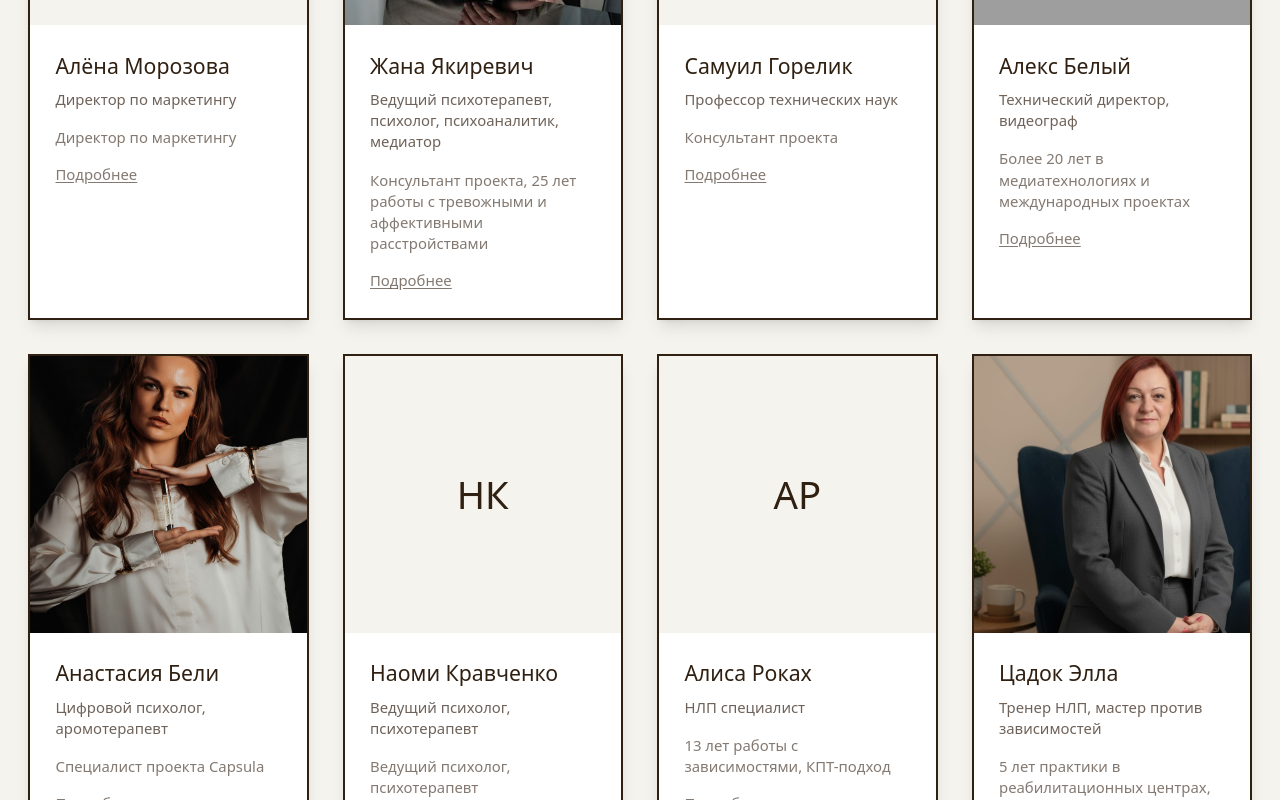
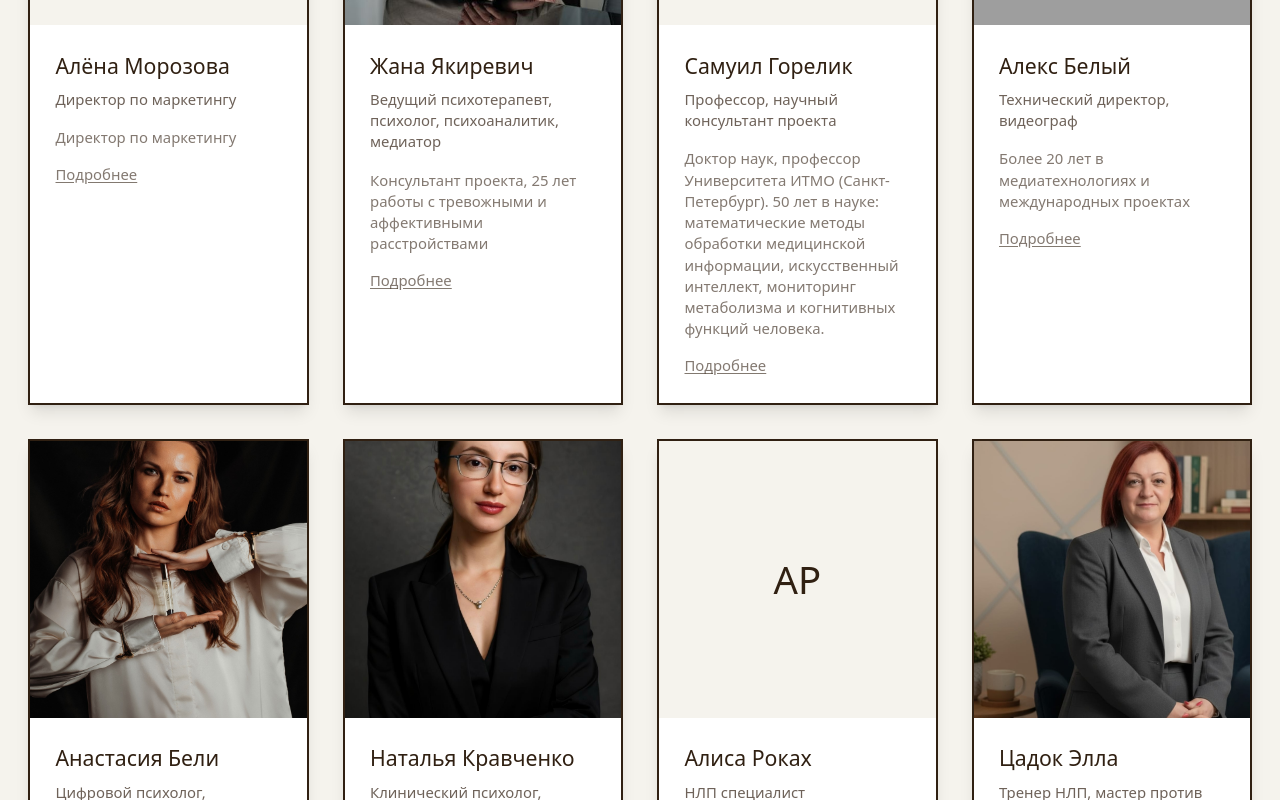
Before and after one commit to charik00/capsula-web, a Next.js app: page / in a window 1280 px wide. Shown: the part 7140-7940 px from the top of the page. Built offline with nearby package versions, Linux system fonts and the light colour scheme; grey boxes are pictures that could not be loaded.

Commit message:
update: specialists info

```diff
--- a/app/components/team.tsx
+++ b/app/components/team.tsx
@@ -25,11 +25,13 @@ export function Team() {
     },
     {
       name: "Самуил Горелик",
-      role: "Профессор технических наук",
+      role: "Профессор, научный консультант проекта",
       image: null,
       initials: "СГ",
-      experience: "Консультант проекта",
-      approach: "Экспертная научно-техническая поддержка методики",
+      experience:
+        "Доктор наук, профессор Университета ИТМО (Санкт-Петербург). 50 лет в науке: математические методы обработки медицинской информации, искусственный интеллект, мониторинг метаболизма и когнитивных функций человека.",
+      approach:
+        "Автор публикаций в международных рецензируемых научных изданиях, участник конференций по нейротехнологиям. Обеспечивает «Капсуле» научную основу и академическую достоверность: экспертиза по воздействию волн на когнитивные процессы подтверждает, что метод наших программ опирается на науку.",
     },
     {
       name: "Алекс Белый",
@@ -48,12 +50,14 @@ export function Team() {
       approach: "Синтез цифровой психологии и аромаподхода",
     },
     {
-      name: "Наоми Кравченко",
-      role: "Ведущий психолог, психотерапевт",
-      image: null,
+      name: "Наталья Кравченко",
+      role: "Клинический психолог, психотерапевт",
+      image: "/Наталья.JPG",
       initials: "НК",
-      experience: "Ведущий психолог, психотерапевт",
-      approach: "Работа с эмоциональными триггерами и устойчивыми изменениями",
+      experience:
+        "12 лет работы с тревожными состояниями, психической травмой и ПТСР, психосоматикой, прокрастинацией, а также с личными и семейными отношениями. Магистр психологии (НЮПУ им. К.Д. Ушинского), психоаналитический диплом Института глубинной психологии, лицензия клинического психолога.",
+      approach:
+        "Работает методом Символдрама и психодинамического подхода. В «Капсуле» помогает с зависимостями и созависимыми отношениями — бережно и глубоко, с фокусом на причины, а не симптомы. Тема зависимостей для неё личная — и это даёт её работе особую чуткость и понимание.",
     },
     {
       name: "Алиса Роках",
@@ -106,7 +110,7 @@ export function Team() {
     {
       name: "Рами Михаэли",
       role: "Руководитель проекта",
-      image: null,
+      image: "/Рами.JPG",
       initials: "РМ",
       experience: "Управление проектами, коучинг, НЛП, специализация по зависимостям",
       approach: "Создал Capsula с фокусом на реальные изменения в жизни людей",
```
Also changed, not shown: public/Наталья.JPG (added), public/Рами.JPG (added).
